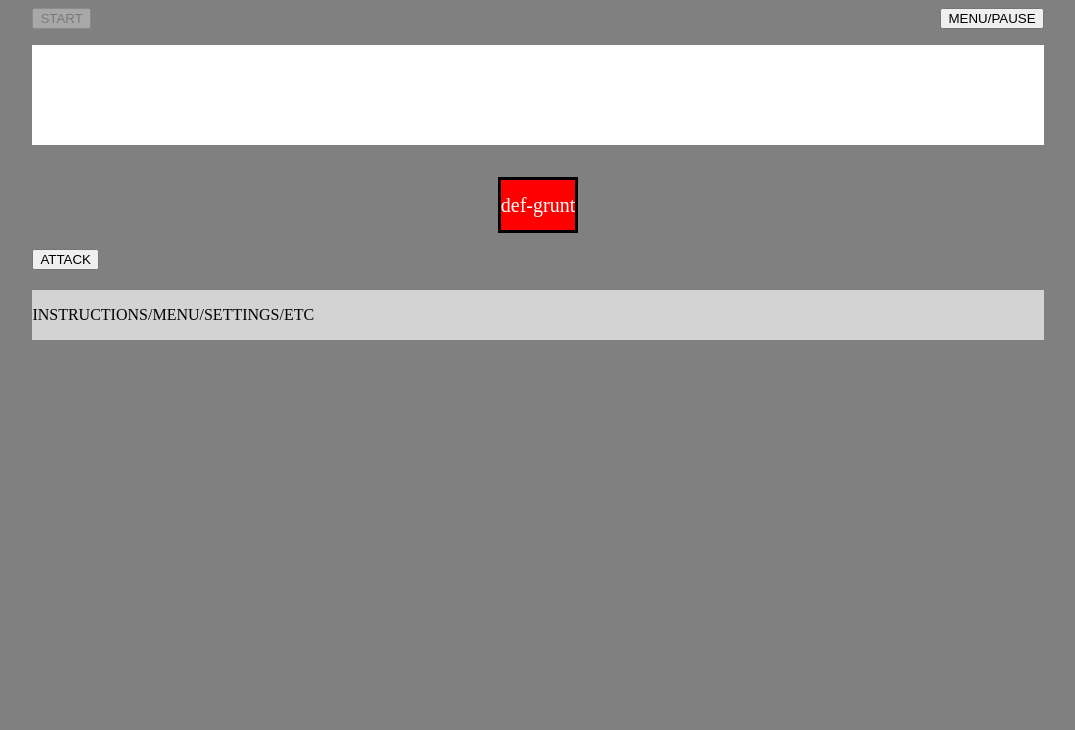
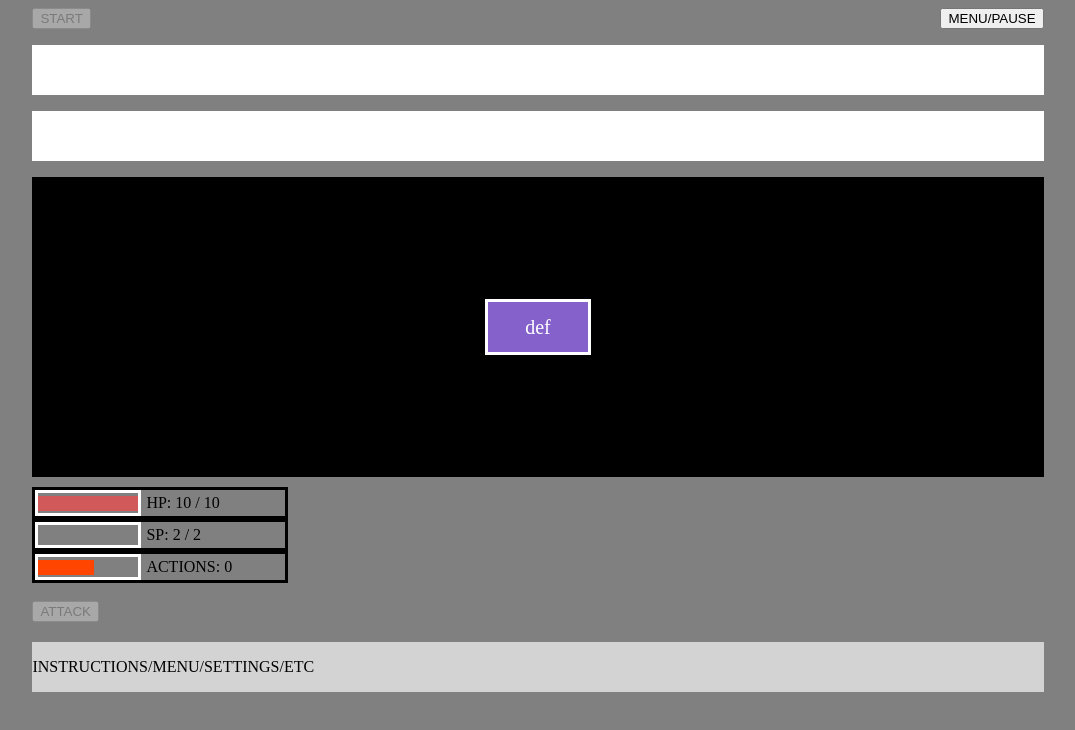
Before and after one commit to NRowley/codeup-web-exercises, a website: page Side Projects/ATB GAME/ATB.html in a window 1280 px wide. Both pictures are taken after a click on the button "START". Shown: the whole page, without its empty margins (102-1177 px from the left). Drawn offline with Linux system fonts and the light colour scheme.

Commit message:
side project

```diff
--- a/Side Projects/ATB GAME/ATB.html
+++ b/Side Projects/ATB GAME/ATB.html
@@ -24,12 +24,11 @@
         <div class="container">
             <div class="row">
                 <div class="col">
-                    <p id="info-field"></p>
+                    <p id="info-field-row-1"></p>
+                    <p id="info-field-row-2"></p>
                 </div>
-                <div class="col enemies">
-                    <ul class="enemies" id="enemies">
-                        <li class="enemy-icon" id="enemy"></li>
-                    </ul>
+                <div class="col enemies" id="enemy-area">
+                    <span class="enemy-icon" id="enemy"></span>
                 </div>
             </div>
         </div>
@@ -38,6 +37,25 @@
         <div class="container">
             <div class="row">
                 <div class="col">
+                    <div class="gauge-area">
+                        <span class="player-hp-bar" id="player-hp-bar">
+                        <span class="player-hp-bar-fill" id="player-hp-bar-fill"></span>
+                        </span>
+                        <span class="current-player-hp" id="current-player-hp">HP: 0</span>
+                    </div>
+                    <div class="gauge-area">
+                        <span class="player-sp-bar" id="player-sp-bar">
+                        <span class="player-sp-bar-fill" id="player-sp-bar-fill"></span>
+                        </span>
+                        <span class="current-player-sp" id="current-player-sp">HP: 0</span>
+                    </div>
+                    <div class="gauge-area">
+                        <span class="player-action-gauge" id="player-action-gauge">
+                        <span class="player-action-gauge-fill" id="player-action-gauge-fill"></span>
+                        </span>
+                        <span class="current-player-actions" id="current-player-actions">ACTIONS: 0</span>
+                    </div>
+                    <br>
                     <button id="attack-btn">ATTACK</button>
                 </div>
                 <div class="menu-area" id="menu-area">
@@ -52,9 +70,12 @@
     // PLAYER AND ENEMY OBJECTS
     let player = {
         id: 'player',
+        statPoints: 0,
         stats: {
-            hp: 10,
-            sp: 2,
+            maxHp: 10,
+            currentHp: 10,
+            maxSp: 2,
+            currentSp: 2,
             str: 0,
             def: 0,
             spd: 0,
@@ -68,7 +89,21 @@
     let enemyList = [
         {},
         {
-            id: 'str-grunt',
+            id: 'bln',
+            stats: {
+                hp: 10,
+                str: 1,
+                def: 1,
+                spd: 1,
+                luck: 0
+            },
+            actions: {
+                maxActions: 1,
+                currentActions: 0
+            }
+        },
+        {
+            id: 'str',
             stats: {
                 hp: 10,
                 str: 2,
@@ -82,7 +117,7 @@
             }
         },
         {
-            id: 'def-grunt',
+            id: 'def',
             stats: {
                 hp: 10,
                 str: 0,
@@ -96,7 +131,7 @@
             }
         },
         {
-            id: 'spd-grunt',
+            id: 'spd',
             stats: {
                 hp: 10,
                 str: 0,
@@ -112,22 +147,35 @@
     ];
 
     //GET VARIABLES FOR GAME OBJECTS
+    let playerHpBarFill = document.getElementById('player-hp-bar-fill');
+    let playerCurrentHp = document.getElementById('current-player-hp');
+    let playerSpBarFill = document.getElementById('player-sp-bar-fill');
+    let playerCurrentSp = document.getElementById('current-player-sp');
+    let playerActionGaugeFill = document.getElementById('player-action-gauge-fill');
+    let currentPlayerActionsDisplay = document.getElementById('current-player-actions');
     let startBtn = document.getElementById('start-btn');
     let menuBtn = document.getElementById('menu-btn');
     let attackBtn = document.getElementById('attack-btn');
     let enemyIcon = document.getElementById('enemy');
+    let infoFieldRow1 = document.getElementById('info-field-row-1');
+    let infoFieldRow2 = document.getElementById('info-field-row-2');
 
-    let enemy;
+    //GAME VARIABLES AND INITIAL SETTINGS
+    let enemy = undefined;
+    let playerActionGaugeId;
+    let playerActionBar = 0;
+    let enemyPresent = false;
     attackBtn.disabled = true;
-
-    //GAME VARIABLES
-    let playerActionGaugeId;
+    enemyIcon.style.display = 'none';
+    playerCurrentHp.innerHTML = `HP: ${player.stats.currentHp} / ${player.stats.maxHp}`;
+    playerHpBarFill.style.width = `${(player.stats.currentHp/player.stats.maxHp) * 100}%`;
+    playerCurrentSp.innerHTML = `SP: ${player.stats.currentSp} / ${player.stats.maxSp}`;
 
     //Functions
     let damageCalculator = function (attackerStr, targetDef) {
-        let damage = (attackerStr + Math.floor(Math.random() * (6 - 1) + 1)) - targetDef;
-        if (damage < 0) {
-            return 0;
+        let damage = (attackerStr + Math.floor(Math.random() * (4 - 1) + 1)) - targetDef;
+        if (damage <= 0) {
+            return 1;
         } else {
             return damage;
         }
@@ -135,9 +183,16 @@
     let playerAttack = function () {
         console.log('player attack');
         player.actions.currentActions--;
+        currentPlayerActionsDisplay.innerHTML = `ACTIONS: ${player.actions.currentActions}`;
         console.log(`Action Used. Actions remaining: ${player.actions.currentActions}`);
+
+        let damage = damageCalculator(player.stats.str, enemy.stats.def);
+        enemy.stats.hp = enemy.stats.hp - damage;
+        console.log(enemy.stats.hp);
+        infoFieldRow1.innerHTML = `You Dealt ${damage} damage to the Enemy!`;
+
         if (playerActionGaugeId === null) {
-            playerActionGaugeId = setInterval(playerActionGauge, 2000 - (player.stats.spd * 10));
+            playerActionGaugeId = setInterval(playerActionGauge, 50);
         }
         if (player.actions.currentActions === 0) {
             attackBtn.disabled = true;
@@ -146,9 +201,15 @@
 
     function playerActionGauge() {
         if (player.actions.currentActions < player.actions.maxActions) {
-            player.actions.currentActions++;
-            console.log(`Player Actions: ${player.actions.currentActions}, Player Maximum Actions: ${player.actions.maxActions}`);
-            attackBtn.disabled = false;
+            playerActionBar = (playerActionBar + 1) + (player.stats.spd);
+            playerActionGaugeFill.style.width = `${playerActionBar}px`;
+            if(playerActionBar >= 100){
+                playerActionBar = 0;
+                player.actions.currentActions++;
+                currentPlayerActionsDisplay.innerHTML = `ACTIONS: ${player.actions.currentActions}`;
+                console.log(`Player Actions: ${player.actions.currentActions}, Player Maximum Actions: ${player.actions.maxActions}`);
+                attackBtn.disabled = false;
+            }
         } else if (player.actions.currentActions === player.actions.maxActions) {
             clearInterval(playerActionGaugeId);
             playerActionGaugeId = null;
@@ -156,8 +217,10 @@
     }
 
     function startGame() {
-        playerActionGaugeId = setInterval(playerActionGauge, 2000 - (player.stats.spd * 10));
-        enemySpawn();
+        playerActionGaugeId = setInterval(playerActionGauge, 50);
+        if (enemyPresent === false) {
+            enemySpawn();
+        }
         startBtn.disabled = true;
         if (player.actions.currentActions > 0) {
             attackBtn.disabled = false;
@@ -174,16 +237,12 @@
     }
 
     function enemySpawn() {
+        enemyPresent = true;
         let enemyType = Math.floor(Math.random() * (enemyList.length - 2 + 1) + 1);
         console.log(`enemy type number: ${enemyType}`);
-        if (enemyType === 1) {
-            enemy = enemyList[enemyType];
-        } else if (enemyType === 2) {
-            enemy = enemyList[enemyType];
-        } else if (enemyType === 3) {
-            enemy = enemyList[enemyType];
-        }
-        enemyIcon.display = 'block';
+        enemyIcon.style.backgroundColor = `var(--enemy${enemyType})`;
+        enemy = enemyList[enemyType];
+        enemyIcon.style.display = 'flex';
         enemyIcon.innerHTML = enemy.id;
         console.log(enemy);
     }
--- a/Side Projects/ATB GAME/css/atb.css
+++ b/Side Projects/ATB GAME/css/atb.css
@@ -1,3 +1,10 @@
+:root {
+    --enemy1: #4d4d4d;
+    --enemy2: #9b1e1e;
+    --enemy3: #8561cc;
+    --enemy4: #966834;
+}
+
 body {
     background-color: grey;
 }
@@ -7,9 +14,14 @@ body {
     margin-right: 10%;
 }
 
-#info-field {
+#info-field-row-1 {
     width: 100%;
-    height: 100px;
+    height: 50px;
+    background-color: white;
+}
+#info-field-row-2 {
+    width: 100%;
+    height: 50px;
     background-color: white;
 }
 
@@ -26,24 +38,26 @@ body {
     margin-top: 20px;
 }
 
-/*ENEMY STYLE SETTINGS*/
 .enemies {
     display: flex;
     flex-direction: row;
+    align-items: center;
     justify-content: space-evenly;
-    list-style: none;
-    padding-left: 0px;
+    background-color: black;
+    height: 300px;
+    margin-bottom: 10px;
 }
 
 .enemy-icon {
     display: flex;
-    background-color: red;
+    background-color: unset;
+    border: solid white;
+    justify-content: center;
     align-items: center;
     color: white;
     height: 50px;
-    width: auto;
+    width: 100px;
     font-size: 20px;
-    border: solid black;
 }
 
 .enemies {
@@ -51,3 +65,75 @@ body {
     flex-direction: row;
     justify-content: center;
 }
+.gauge-area{
+    display: flex;
+    flex-direction: row;
+    border: solid black;
+    width: 250px;
+}
+
+.player-action-gauge {
+    display: flex;
+    align-content: center;
+    width: 100px;
+    height: 20px;
+    border: solid white;
+}
+
+.player-action-gauge-fill {
+    display: flex;
+    align-self: center;
+    width: 0px;
+    height: 15px;
+    background-color: orangered;
+}
+
+.current-player-actions {
+    display: flex;
+    align-self: center;
+    padding-left: 5px;
+}
+
+.player-hp-bar {
+    display: flex;
+    align-content: center;
+    width: 100px;
+    height: 20px;
+    border: solid white;
+}
+
+.player-hp-bar-fill {
+    display: flex;
+    align-self: center;
+    width: 0%;
+    height: 15px;
+    background-color: #d25959;
+}
+
+.current-player-hp {
+    display: flex;
+    align-self: center;
+    padding-left: 5px;
+}
+
+.player-sp-bar {
+    display: flex;
+    align-content: center;
+    width: 100px;
+    height: 20px;
+    border: solid white;
+}
+
+.player-sp-bar-fill {
+    display: flex;
+    align-self: center;
+    width: 0%;
+    height: 15px;
+    background-color: royalblue;
+}
+
+.current-player-sp {
+    display: flex;
+    align-self: center;
+    padding-left: 5px;
+}
```
